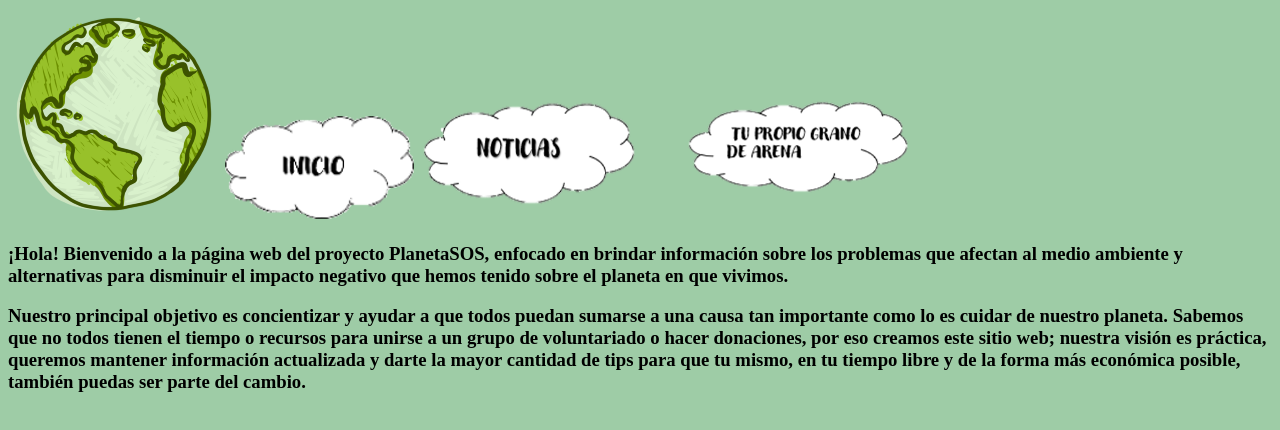
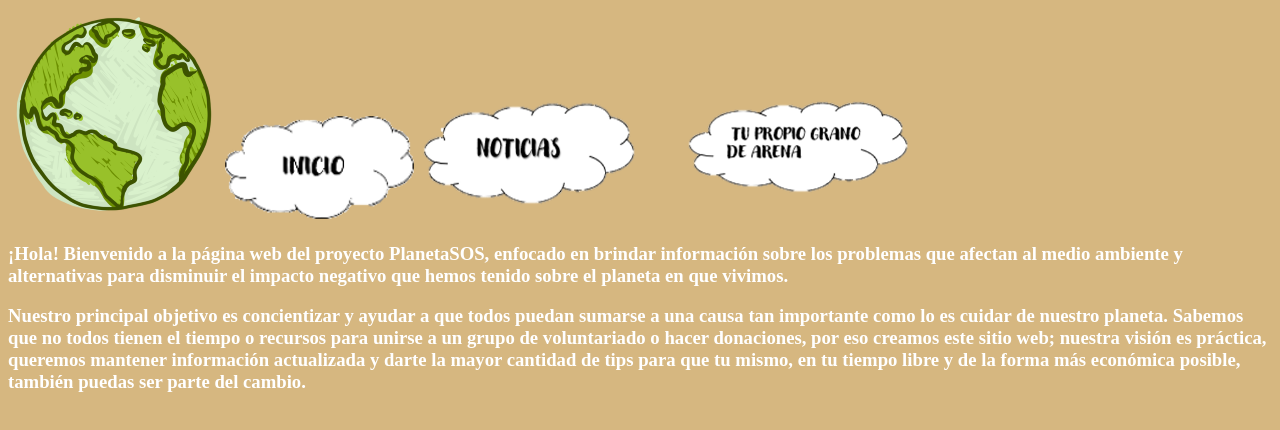
Before and after one commit to PlanetaSOS/PlanetaSOS.github.io, a plain HTML site: page index.html in a window 1280 px wide. Drawn offline with Linux system fonts and the light colour scheme.

Commit message:
Update index.html

```diff
--- a/index.html
+++ b/index.html
@@ -3,7 +3,7 @@
 <title>PlanetaSOS </title>
 </head>
 
-<body bgcolor="#9ecca6">
+  <body bgcolor="#d6b780" text="#ffffff">
 
 <img src="tierra.png"><a href="index.html"></a> <a href="inicio.html"> <img src="inicio.png"></a><a href="noticias.html"><img src="noticias.png" width="250px" height="120"></a>
 <a href="grano de arena.html"><img src="grano de arena.png" width="265px" height"180"></a>
```
